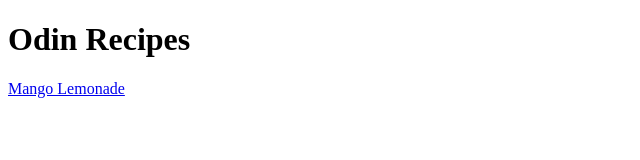
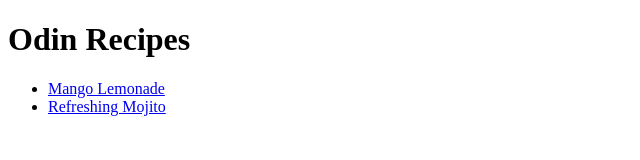
Before and after one commit to wimbisi/odin-recipes, a plain HTML site: page index.html in a window 1280 px wide. Shown: the whole page, without its empty margins (0-640 px from the left). Drawn offline with Linux system fonts and the light colour scheme.

Commit message:
Add mojito link to index

```diff
--- a/index.html
+++ b/index.html
@@ -7,6 +7,9 @@
 
   <body>
     <h1>Odin Recipes</h1>
-    <a href="./recipes/mango-lemonade.html">Mango Lemonade</a>
+    <ul>
+      <li><a href="./recipes/mango-lemonade.html">Mango Lemonade</a></li>
+      <li><a href="./recipes/mojito.html">Refreshing Mojito</a></li>
+    </ul>
   </body>
 </html>
```
